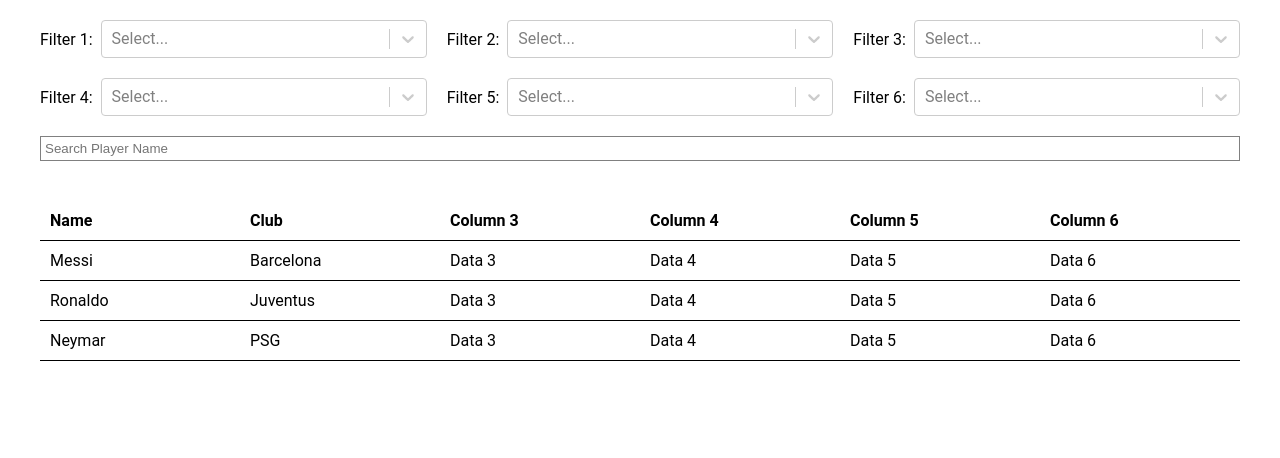
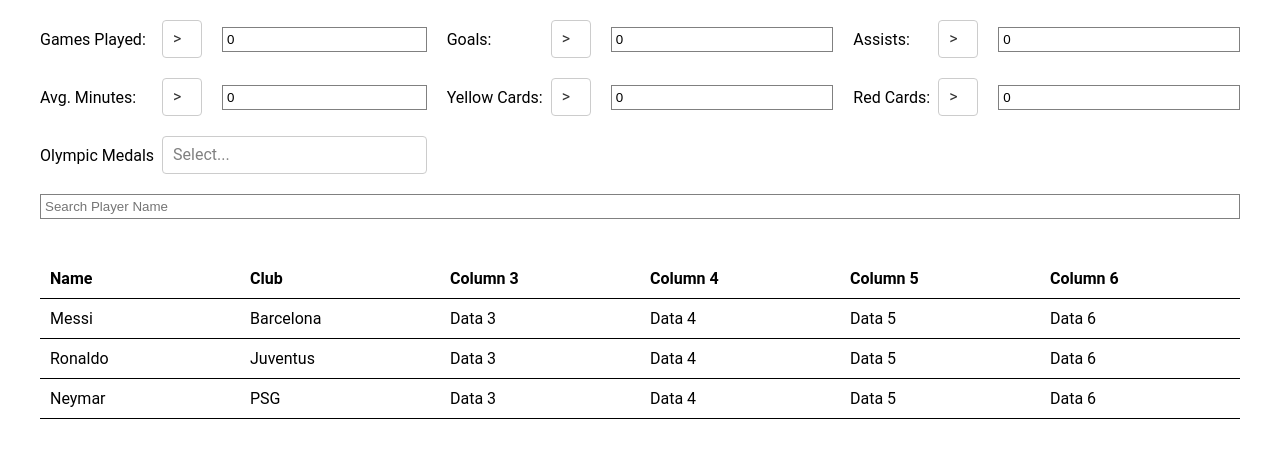
Before and after one commit to BenTheNetizen/messi-metadata, a React (Create React App) app in the folder client/: page / in a window 1280 px wide. Shown: the top 458 px of the page. Built offline with nearby package versions, Linux system fonts and the light colour scheme.

Commit message:
lets get it

```diff
--- a/client/src/pages/Home/index.jsx
+++ b/client/src/pages/Home/index.jsx
@@ -4,10 +4,16 @@ import { Input, Text } from "../../ui";
 
 import * as Styles from "./styles";
 
-const options = {
-  one: "One",
-  two: "Two",
-  three: "Three",
+const compareOptions = {
+  greater: ">",
+  less: "<",
+  equal: "=",
+};
+
+const olympicOptions = {
+  bronze: "Bronze",
+  silver: "Silver",
+  gold: "Gold",
 };
 
 const getOption = (value) => {
@@ -15,21 +21,87 @@ const getOption = (value) => {
 };
 
 export const Home = () => {
+  const [games, setGames] = useState(0);
+  const [gamesCompare, setGamesCompare] = useState(compareOptions.greater);
+  const [goals, setGoals] = useState(0);
+  const [goalsCompare, setGoalsCompare] = useState(compareOptions.greater);
+  const [assists, setAssists] = useState(0);
+  const [assistsCompare, setAssistsCompare] = useState(compareOptions.greater);
+  const [minutes, setMinutes] = useState(0);
+  const [minutesCompare, setMinutesCompare] = useState(compareOptions.greater);
+  const [yellowCards, setYellowCards] = useState(0);
+  const [yellowCardsCompare, setYellowCardsCompare] = useState(
+    compareOptions.greater
+  );
+  const [redCards, setRedCards] = useState(0);
+  const [redCardsCompare, setRedCardsCompare] = useState(
+    compareOptions.greater
+  );
+  const [olympicMedals, setOlympicMedals] = useState(null);
   return (
     <Styles.Container>
       <Styles.Content>
         <Styles.SortFilterContainer>
           <Styles.SortFilterColumn>
-            <Filter label="Filter 1" />
-            <Filter label="Filter 4" isMulti />
+            <NumericFilter
+              label="Games Played"
+              value={games}
+              setValue={setGames}
+              compareValue={gamesCompare}
+              setCompareValue={setGamesCompare}
+            />
+            <NumericFilter
+              label="Avg. Minutes"
+              value={minutes}
+              setValue={setMinutes}
+              compareValue={minutesCompare}
+              setCompareValue={setMinutesCompare}
+            />
+            <Text type="text-t2">Olympic Medals</Text>
+            <Select
+              isMulti
+              options={Object.values(olympicOptions).map(getOption)}
+              value={olympicMedals?.map(getOption)}
+              onChange={(option) =>
+                setOlympicMedals(option?.map((o) => o.value))
+              }
+              components={{
+                DropdownIndicator: () => null,
+                IndicatorSeparator: () => null,
+              }}
+            />
           </Styles.SortFilterColumn>
           <Styles.SortFilterColumn>
-            <Filter label="Filter 2" />
-            <Filter label="Filter 5" />
+            <NumericFilter
+              label="Goals"
+              value={goals}
+              setValue={setGoals}
+              compareValue={goalsCompare}
+              setCompareValue={setGoalsCompare}
+            />
+            <NumericFilter
+              label="Yellow Cards"
+              value={yellowCards}
+              setValue={setYellowCards}
+              compareValue={yellowCardsCompare}
+              setCompareValue={setYellowCardsCompare}
+            />
           </Styles.SortFilterColumn>
           <Styles.SortFilterColumn>
-            <Filter label="Filter 3" />
-            <Filter label="Filter 6" />
+            <NumericFilter
+              label="Assists"
+              value={assists}
+              setValue={setAssists}
+              compareValue={assistsCompare}
+              setCompareValue={setAssistsCompare}
+            />
+            <NumericFilter
+              label="Red Cards"
+              value={redCards}
+              setValue={setRedCards}
+              compareValue={redCardsCompare}
+              setCompareValue={setRedCardsCompare}
+            />
           </Styles.SortFilterColumn>
         </Styles.SortFilterContainer>
         <Input placeholder="Search Player Name" />
@@ -64,23 +136,34 @@ export const Home = () => {
   );
 };
 
-const Filter = ({ label, isMulti = false }) => {
-  const [selectedOption, setSelectedOption] = useState(null);
+const NumericFilter = ({
+  label,
+  value,
+  setValue,
+  compareValue,
+  setCompareValue,
+}) => {
   return (
     <>
       <Text type="text-t2">{label}:</Text>
-      <Select
-        isMulti={isMulti}
-        options={Object.values(options).map(getOption)}
-        value={
-          isMulti ? selectedOption?.map(getOption) : getOption(selectedOption)
-        }
-        onChange={(option) =>
-          isMulti
-            ? setSelectedOption(option?.map(({ value }) => value))
-            : setSelectedOption(option.value)
-        }
-      />
+      <Styles.NumericFilterContainer>
+        <Select
+          options={Object.values(compareOptions).map(getOption)}
+          value={getOption(compareValue)}
+          onChange={(option) => setCompareValue(option.value)}
+          components={{
+            DropdownIndicator: () => null,
+            IndicatorSeparator: () => null,
+          }}
+        />
+        <Input
+          placeholder="0"
+          type="number"
+          min={0}
+          value={value}
+          onChange={(e) => setValue(e.target.value)}
+        />
+      </Styles.NumericFilterContainer>
     </>
   );
 };
--- a/client/src/pages/Home/styles.js
+++ b/client/src/pages/Home/styles.js
@@ -36,6 +36,14 @@ export const SortFilterColumn = styled.div`
   height: fit-content;
 `;
 
+export const NumericFilterContainer = styled.div`
+  width: 100%;
+  display: grid;
+  grid-template-columns: 40px 1fr;
+  grid-gap: 20px;
+  align-items: center;
+`;
+
 export const PlayerTable = styled.div`
   width: 100%;
   display: grid;
```
